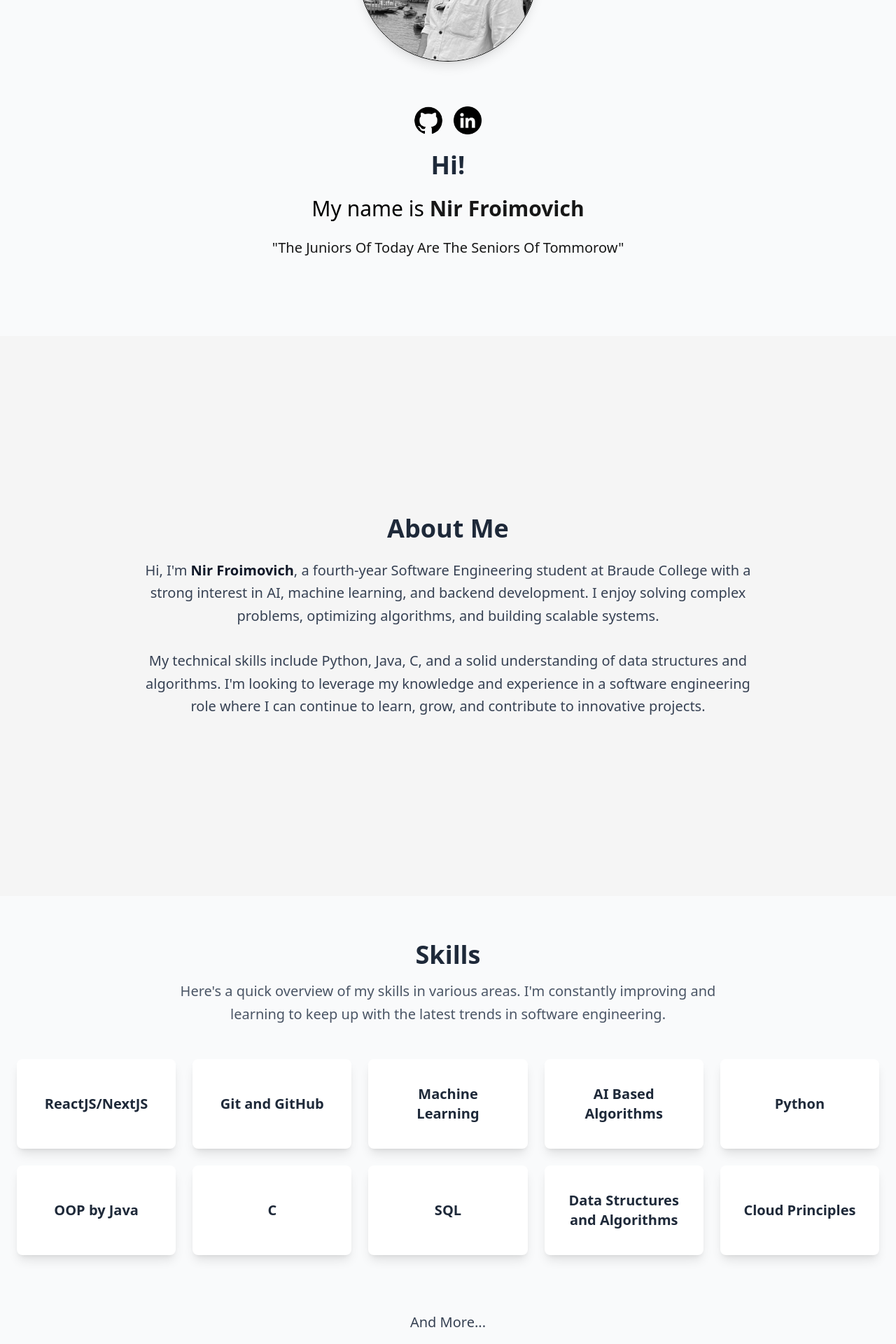
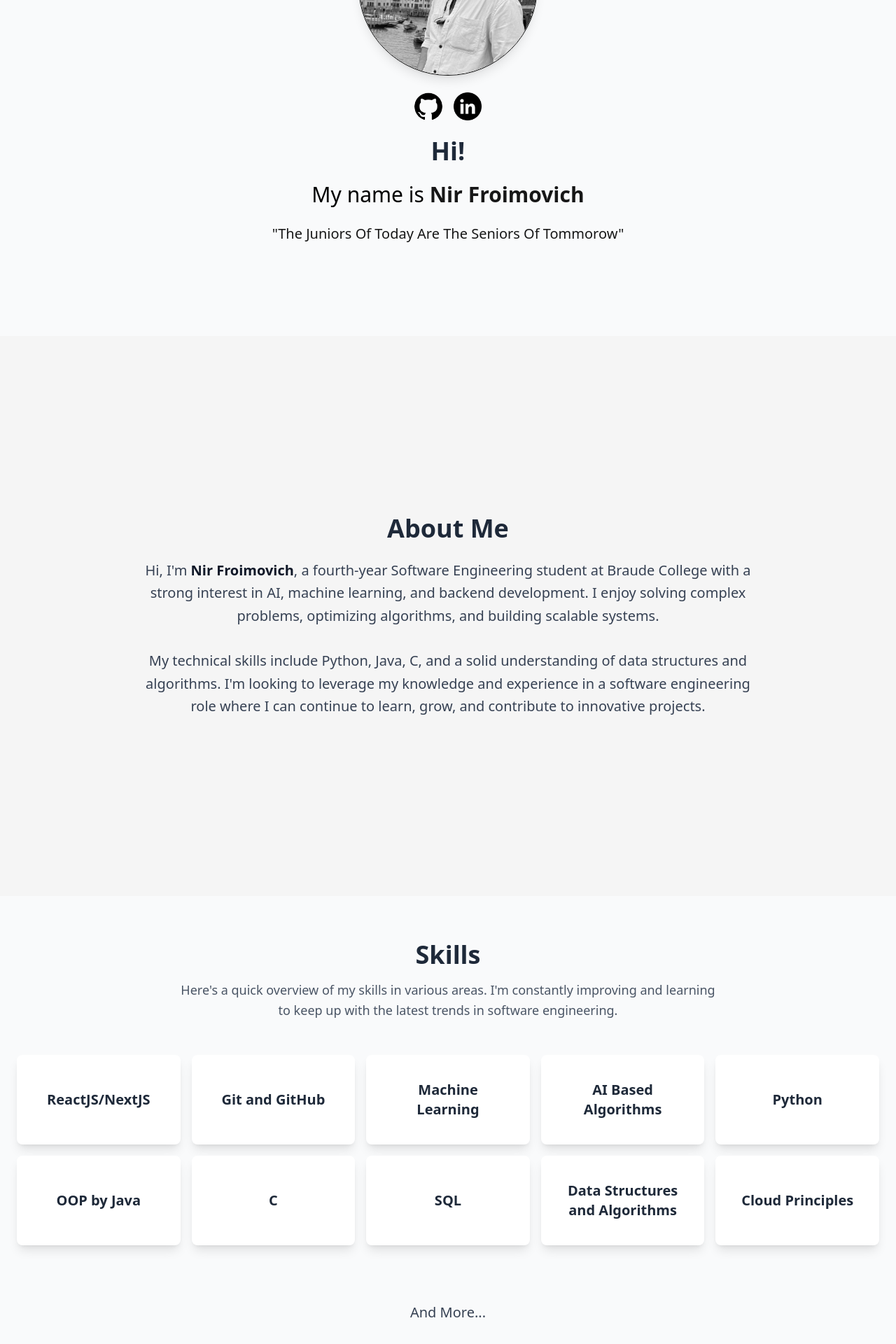
Before and after one commit to CoderxX22/Profoilo, a React (Vite) app: page / in a window 1280 px wide. Shown: the part 320-2240 px from the top of the page at 70% size. Built offline with nearby package versions, Linux system fonts and the light colour scheme.

Commit message:
last changes

```diff
--- a/src/components/Skills.jsx
+++ b/src/components/Skills.jsx
@@ -31,13 +31,13 @@ const Skills = () => {
             <div className="max-w-7xl mx-auto px-6">
                 <div className="flex justify-center items-center flex-col mb-12">
                     <h1 className="text-4xl font-semibold text-gray-800 dark:text-white mb-4">Skills</h1>
-                    <p className="text-xl text-gray-600 dark:text-gray-300 font-light leading-relaxed text-center max-w-3xl">
+                    <p className="text-lg text-gray-600 dark:text-gray-300 font-light leading-relaxed text-center max-w-3xl">
                         Here's a quick overview of my skills in various areas. I'm constantly improving and learning to keep up with the latest trends in software engineering.
                     </p>
                 </div>
 
                 {/* Skills Grid */}
-                <div className="grid grid-cols-1 sm:grid-cols-2 md:grid-cols-2 lg:grid-cols-5 gap-6">
+                <div className="grid grid-cols-1 sm:grid-cols-2 md:grid-cols-2 lg:grid-cols-5 gap-4">
                     {[
                         "ReactJS/NextJS",
                         "Git and GitHub",
@@ -52,7 +52,7 @@ const Skills = () => {
                     ].map((skill, index) => (
                         <div
                             key={index}
-                            className={`skill-card bg-white dark:bg-neutral-700 rounded-lg shadow-lg p-8 flex justify-center items-center h-32 ${animationStarted ? "animate" : ""}`}
+                            className={`skill-card bg-white dark:bg-neutral-700 rounded-lg shadow-lg p-8 flex justify-center items-center h-20 lg:h-32 md:h-15 ${animationStarted ? "animate" : ""}`}
                             style={{ animationDelay: `${(index + 1) * 0.1}s` }}
                         >
                             <h3 className="text-xl font-semibold text-gray-800 dark:text-white text-center">{skill}</h3>
--- a/src/components/welcome.jsx
+++ b/src/components/welcome.jsx
@@ -3,7 +3,7 @@ import React from "react";
 
 const Welcome = ({ darkMode }) => {
     return (
-        <section id="welcome" className="relative flex justify-center items-center bg-gray-50 sm:h-[80vh] md:h-screen dark:bg-neutral-600 px-6 py-8">
+        <section id="welcome" className="relative flex justify-center items-center bg-gray-50 h-full lg:h-screen md:h-[150vh] dark:bg-neutral-600 px-6 py-8">
             <div className="max-w-4xl w-full text-center">
                 {/* Profile Image */}
                 <div className="flex justify-center items-center mb-6">
@@ -19,14 +19,14 @@ const Welcome = ({ darkMode }) => {
                         <img
                             src="/github.png"
                             alt="Github"
-                            className="rounded-full w-10 h-10 transition-all mt-10"
+                            className="rounded-full w-10 h-10 transition-all dark:bg-neutral-400 dark:grayscale"
                         />
                     </a>
                     <a href="https://www.linkedin.com/in/nir-froimovich-33156a185/" target="_blank" rel="noopener noreferrer">
                         <img
                             src="/linkedin.png"
                             alt="LinkedIn"
-                            className="w-10 h-10 transition-all mt-10"
+                            className="w-10 h-10 transition-all"
                         />
                     </a>
                 </div>
```
Also changed, not shown: 2 other files (tests, documents, lock files or other folders).
